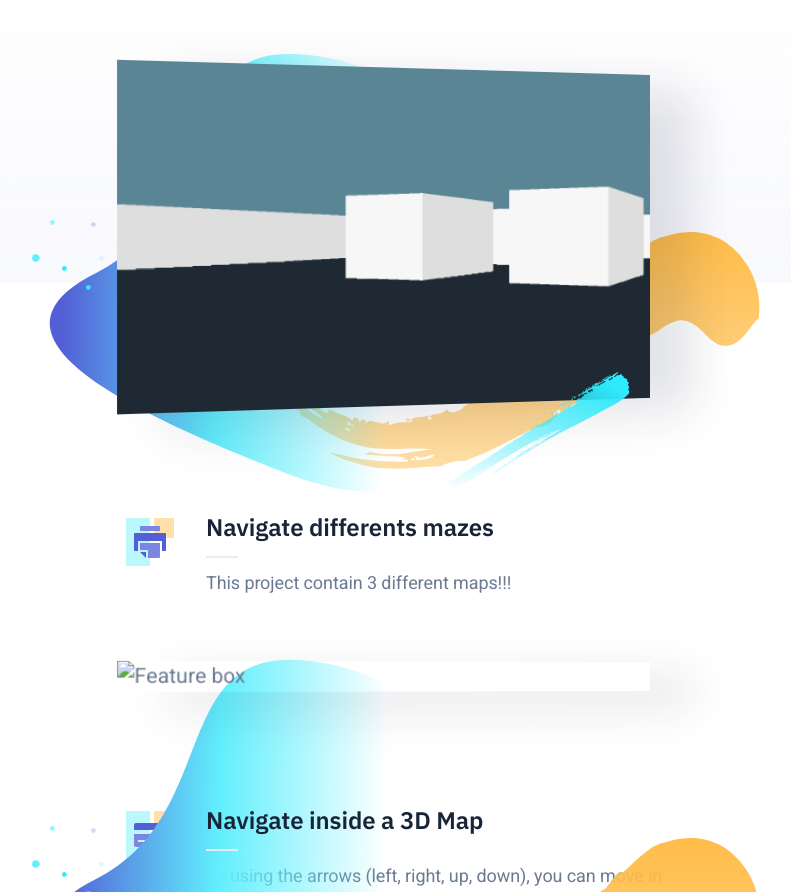
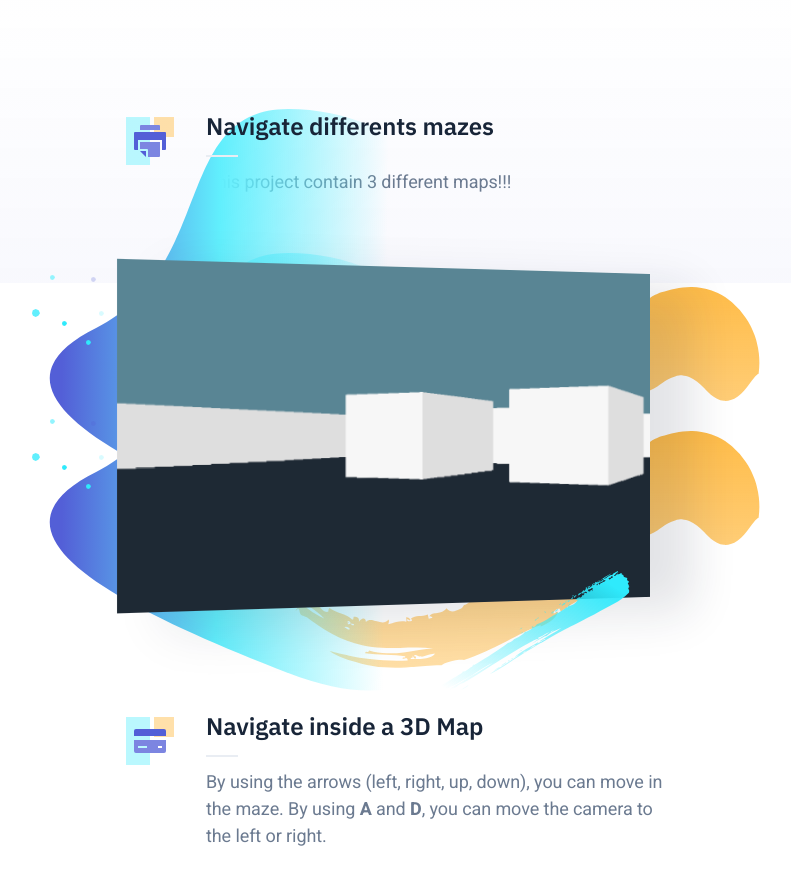
Before and after one commit to IMickisz/IMickisz.github.io, a plain HTML site: page index.html in a window 1280 px wide. Shown: the part 933-1825 px from the top of the page, without its empty margins (244-1035 px from the left). Drawn offline with nearby package versions, Linux system fonts and the light colour scheme.

Commit message:
corrected png name

```diff
--- a/index.html
+++ b/index.html
@@ -66,10 +66,8 @@
                 <div class="feature is-revealing">
                   <div class="features-image">
 		    <img class="features-illustration asset-dark" src="dist/images/features-illustration-dark.svg" alt="Feature illustration">
-		    <img class="features-box asset-dark" src="maze_image.png" alt="Feature box">
 		    <img class="features-illustration asset-dark" src="dist/images/features-illustration-top-dark.svg" alt="Feature illustration top">
 		    <img class="features-illustration asset-light" src="dist/images/features-illustration-light.svg" alt="Feature illustration">
-		    <img class="features-box asset-light" src="maze_image.png" alt="Feature box">
 		    <img class="features-illustration asset-light" src="dist/images/features-illustration-top-light.svg" alt="Feature illustration top">
 		  </div>
                   <div class="feature-inner">
@@ -87,10 +85,10 @@
 		<div class="feature is-revealing">
                   <div class="features-image">
 		    <img class="features-illustration asset-dark" src="dist/images/features-illustration-dark.svg" alt="Feature illustration">
-		    <img class="features-box asset-dark" src="'Screenshot from 2022-06-30 11-31-55.png'" alt="Feature box">
+		    <img class="features-box asset-dark" src="maze_image.png" alt="Feature box">
 		    <img class="features-illustration asset-dark" src="dist/images/features-illustration-top-dark.svg" alt="Feature illustration top">
 		    <img class="features-illustration asset-light" src="dist/images/features-illustration-light.svg" alt="Feature illustration">
-		    <img class="features-box asset-light" src="'Screenshot from 2022-06-30 11-31-55.png'" alt="Feature box">
+		    <img class="features-box asset-light" src="maze_image.png" alt="Feature box">
 		    <img class="features-illustration asset-light" src="dist/images/features-illustration-top-light.svg" alt="Feature illustration top">
 		  </div>
                   <div class="feature-inner">
```
